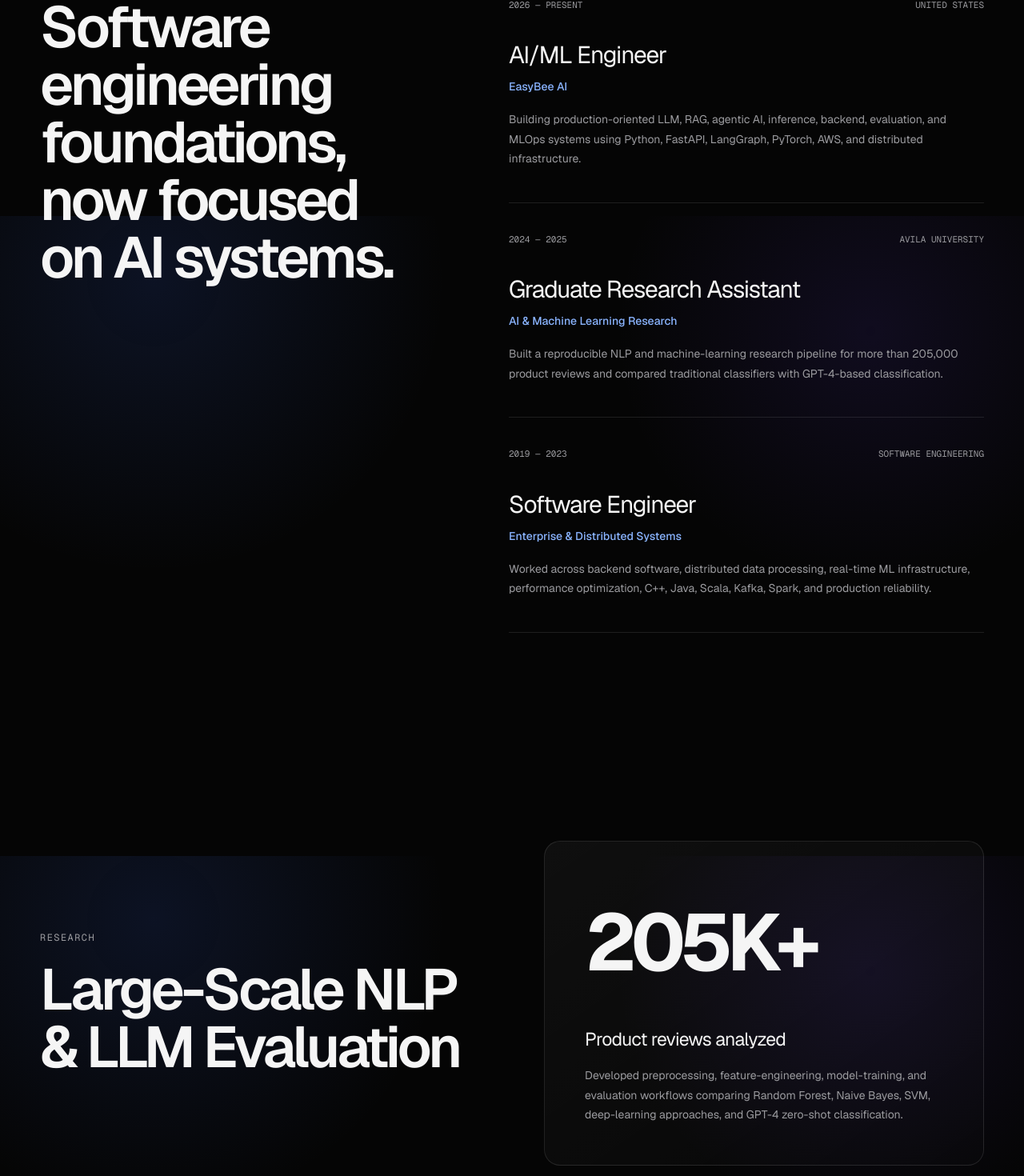
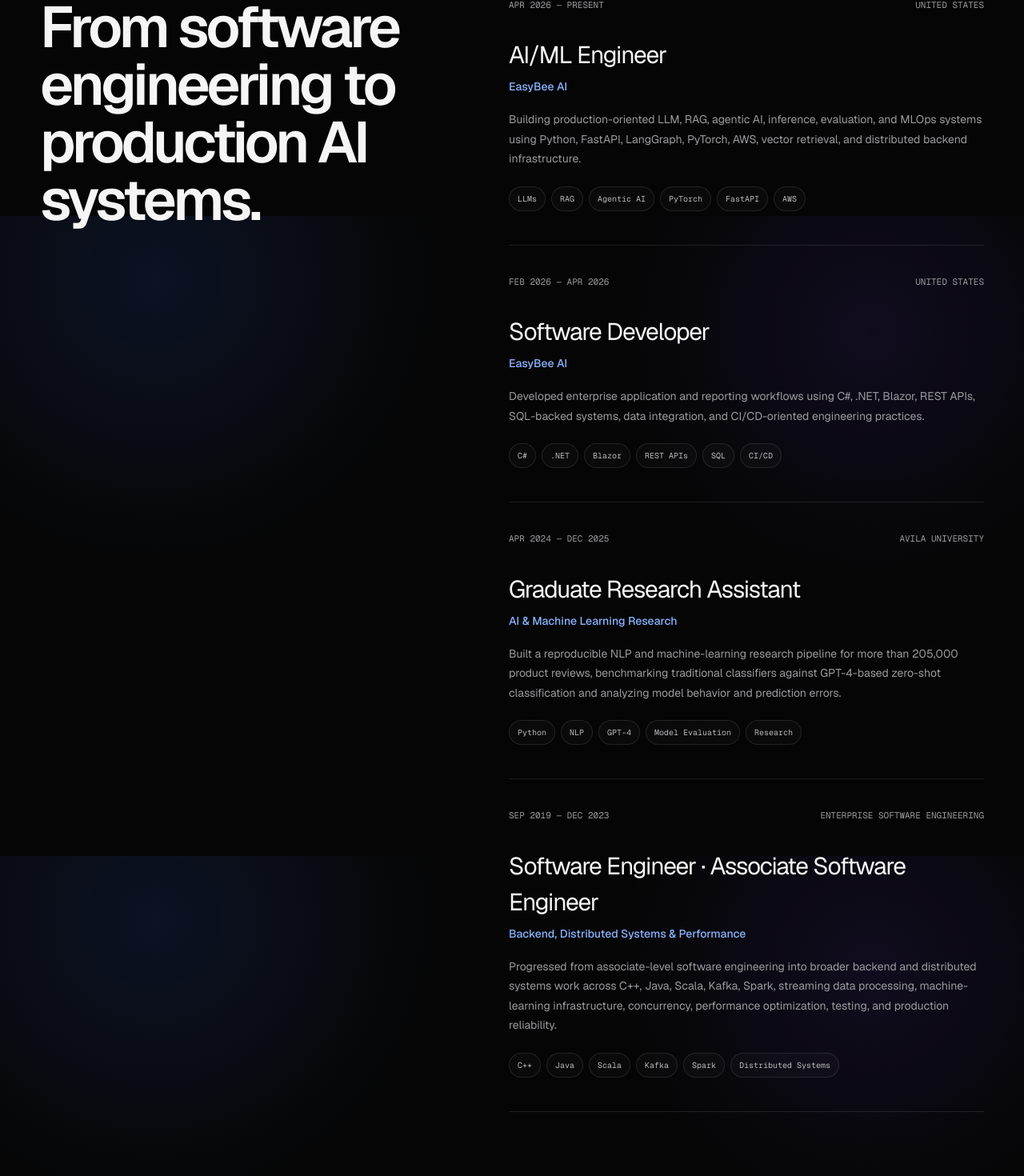
Before and after one commit to Lakan1509/lakan-portfolio, a Next.js app: page / in a window 1280 px wide. Shown: the part 2930-4400 px from the top of the page at 80% size. Built offline with nearby package versions, Linux system fonts and the light colour scheme.

Commit message:
Improve portfolio experience section

```diff
--- a/app/globals.css
+++ b/app/globals.css
@@ -953,3 +953,28 @@ footer {
     grid-template-columns: 24px 1fr 74px;
   }
 }
+
+/* =========================
+   Experience Tags
+========================= */
+
+.experience-tags {
+  display: flex;
+  flex-wrap: wrap;
+  gap: 7px;
+  margin-top: 22px;
+}
+
+.experience-tags span {
+  padding: 7px 10px;
+
+  border: 1px solid var(--border);
+  border-radius: 999px;
+
+  background: rgba(255, 255, 255, 0.025);
+
+  color: #b9b9bd;
+
+  font-family: var(--font-geist-mono), monospace;
+  font-size: 10px;
+}
--- a/app/page.tsx
+++ b/app/page.tsx
@@ -288,50 +288,111 @@ export default function Home() {
       <section className="section split-section" id="experience">
         <div className="section-heading">
           <p>EXPERIENCE</p>
-          <h2>Software engineering foundations, now focused on AI systems.</h2>
+          <h2>From software engineering to production AI systems.</h2>
         </div>
 
         <div className="timeline">
           <article>
             <div className="timeline-meta">
-              <span>2026 — Present</span>
+              <span>Apr 2026 — Present</span>
               <span>United States</span>
             </div>
+
             <h3>AI/ML Engineer</h3>
             <h4>EasyBee AI</h4>
+
             <p>
               Building production-oriented LLM, RAG, agentic AI, inference,
-              backend, evaluation, and MLOps systems using Python, FastAPI,
-              LangGraph, PyTorch, AWS, and distributed infrastructure.
+              evaluation, and MLOps systems using Python, FastAPI, LangGraph,
+              PyTorch, AWS, vector retrieval, and distributed backend
+              infrastructure.
             </p>
+
+            <div className="experience-tags">
+              <span>LLMs</span>
+              <span>RAG</span>
+              <span>Agentic AI</span>
+              <span>PyTorch</span>
+              <span>FastAPI</span>
+              <span>AWS</span>
+            </div>
           </article>
 
           <article>
             <div className="timeline-meta">
-              <span>2024 — 2025</span>
-              <span>Avila University</span>
+              <span>Feb 2026 — Apr 2026</span>
+              <span>United States</span>
             </div>
-            <h3>Graduate Research Assistant</h3>
-            <h4>AI & Machine Learning Research</h4>
+
+            <h3>Software Developer</h3>
+            <h4>EasyBee AI</h4>
+
             <p>
-              Built a reproducible NLP and machine-learning research pipeline
-              for more than 205,000 product reviews and compared traditional
-              classifiers with GPT-4-based classification.
+              Developed enterprise application and reporting workflows using
+              C#, .NET, Blazor, REST APIs, SQL-backed systems, data integration,
+              and CI/CD-oriented engineering practices.
             </p>
+
+            <div className="experience-tags">
+              <span>C#</span>
+              <span>.NET</span>
+              <span>Blazor</span>
+              <span>REST APIs</span>
+              <span>SQL</span>
+              <span>CI/CD</span>
+            </div>
           </article>
 
           <article>
             <div className="timeline-meta">
-              <span>2019 — 2023</span>
-              <span>Software Engineering</span>
+              <span>Apr 2024 — Dec 2025</span>
+              <span>Avila University</span>
             </div>
-            <h3>Software Engineer</h3>
-            <h4>Enterprise & Distributed Systems</h4>
+
+            <h3>Graduate Research Assistant</h3>
+            <h4>AI & Machine Learning Research</h4>
+
             <p>
-              Worked across backend software, distributed data processing,
-              real-time ML infrastructure, performance optimization, C++,
-              Java, Scala, Kafka, Spark, and production reliability.
+              Built a reproducible NLP and machine-learning research pipeline
+              for more than 205,000 product reviews, benchmarking traditional
+              classifiers against GPT-4-based zero-shot classification and
+              analyzing model behavior and prediction errors.
             </p>
+
+            <div className="experience-tags">
+              <span>Python</span>
+              <span>NLP</span>
+              <span>GPT-4</span>
+              <span>Model Evaluation</span>
+              <span>Research</span>
+            </div>
+          </article>
+
+          <article>
+            <div className="timeline-meta">
+              <span>Sep 2019 — Dec 2023</span>
+              <span>Enterprise Software Engineering</span>
+            </div>
+
+            <h3>Software Engineer · Associate Software Engineer</h3>
+            <h4>Backend, Distributed Systems & Performance</h4>
+
+            <p>
+              Progressed from associate-level software engineering into broader
+              backend and distributed systems work across C++, Java, Scala,
+              Kafka, Spark, streaming data processing, machine-learning
+              infrastructure, concurrency, performance optimization, testing,
+              and production reliability.
+            </p>
+
+            <div className="experience-tags">
+              <span>C++</span>
+              <span>Java</span>
+              <span>Scala</span>
+              <span>Kafka</span>
+              <span>Spark</span>
+              <span>Distributed Systems</span>
+            </div>
           </article>
         </div>
       </section>
```
